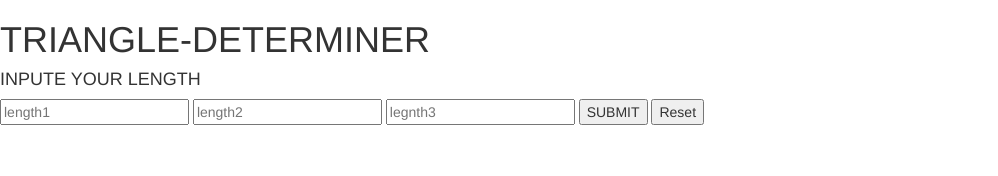
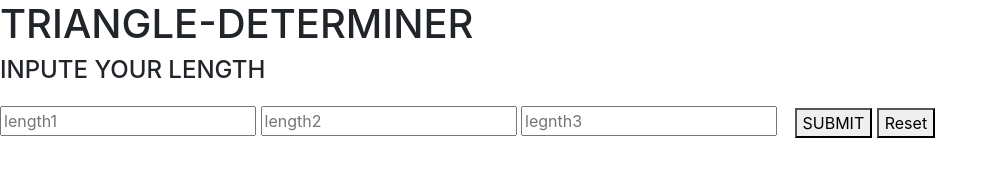
Before and after one commit to The-Kadweka/TRIANGLE-TRACKER, a plain HTML site: page index.html in a window 1280 px wide. Shown: the whole page, without its empty margins (0-998 px from the left). Drawn offline with nearby package versions, Linux system fonts and the light colour scheme.

Commit message:
added a bootstrap link

```diff
--- a/index.html
+++ b/index.html
@@ -6,7 +6,7 @@
     <meta http-equiv="X-UA-Compatible" content="ie=edge">
     <title>triangle-tracker</title>
     <link rel="stylesheet" href="#styles.css">
-    <link rel="stylesheet" href="https://maxcdn.bootstrapcdn.com/bootstrap/3.4.0/css/bootstrap.min.css">
+    <link rel="stylesheet" href="https://stackpath.bootstrapcdn.com/bootstrap/4.3.1/css/bootstrap.min.css" integrity="sha384-ggOyR0iXCbMQv3Xipma34MD+dH/1fQ784/j6cY/iJTQUOhcWr7x9JvoRxT2MZw1T" crossorigin="anonymous">
 </head>
 <body>
         <h1>TRIANGLE-DETERMINER</h1>
@@ -15,12 +15,13 @@
     <input type="number" placeholder="length1" name="length1" id="length1">
   <input type="number" placeholder="length2" name="length2"  id="length2">
     <input type="number" placeholder="legnth3" name="length3"  id="length3">
+    <div class="btn">
     <button onclick = "myFunction(); squareRoot()">SUBMIT</button>
-    <button type="button" name="button" onclick="document.getElementById('length2').value = ''; document.getElementById('length1').value = ''; document.getElementById('length3').value = ''; document.getElementById('come').style.display='none' ">Reset</button>
-
+    <button  type="button" name="button" onclick="document.getElementById('length2').value = ''; document.getElementById('length1').value = ''; document.getElementById('length3').value = ''; document.getElementById('come').style.display='none' ">Reset</button>
+    </div>
     <p id="come"></p>
-    <iframe src="AUDIO/Empire-Cast-Bout-2-Blow-feat-Yazz-and-Timbaland-Audio_9dSy613il0M.mp3" allow="autoplay" style="display:none" id="iframeAudio">
-    </iframe>
+    <!-- <iframe src="AUDIO/Empire-Cast-Bout-2-Blow-feat-Yazz-and-Timbaland-Audio_9dSy613il0M.mp3" allow="autoplay" style="display:none" id="iframeAudio">
+    </iframe>  -->
 
     <script src="script.js"></script>
       </body>
```
